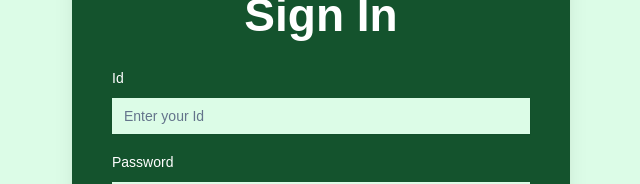
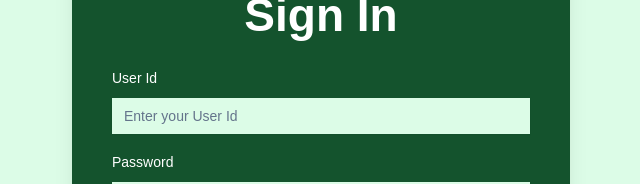
Before and after one commit to kunal-067/volmo2, a Next.js app: page /login in a window 1280 px wide. Shown: the part 332-516 px from the top of the page, without its empty margins (319-959 px from the left). Built offline with nearby package versions, Linux system fonts and the light colour scheme.

Commit message:
id to userId

```diff
--- a/src/app/(auth)/login/page.jsx
+++ b/src/app/(auth)/login/page.jsx
@@ -53,8 +53,8 @@ function Login() {
 
             <div className='flex flex-col w-full gap-4'>
                 <div>
-                    <Label>Id</Label>
-                    <Input value={id} onChange={e => setId(e.target.value)} className='rounded-none text-black mt-2 border-0 bg-green-100' placeholder='Enter your Id' />
+                    <Label>User Id</Label>
+                    <Input value={id} onChange={e => setId(e.target.value)} className='rounded-none text-black mt-2 border-0 bg-green-100' placeholder='Enter your User Id' />
                 </div>
                 <div>
                     <Label>Password</Label>
```
